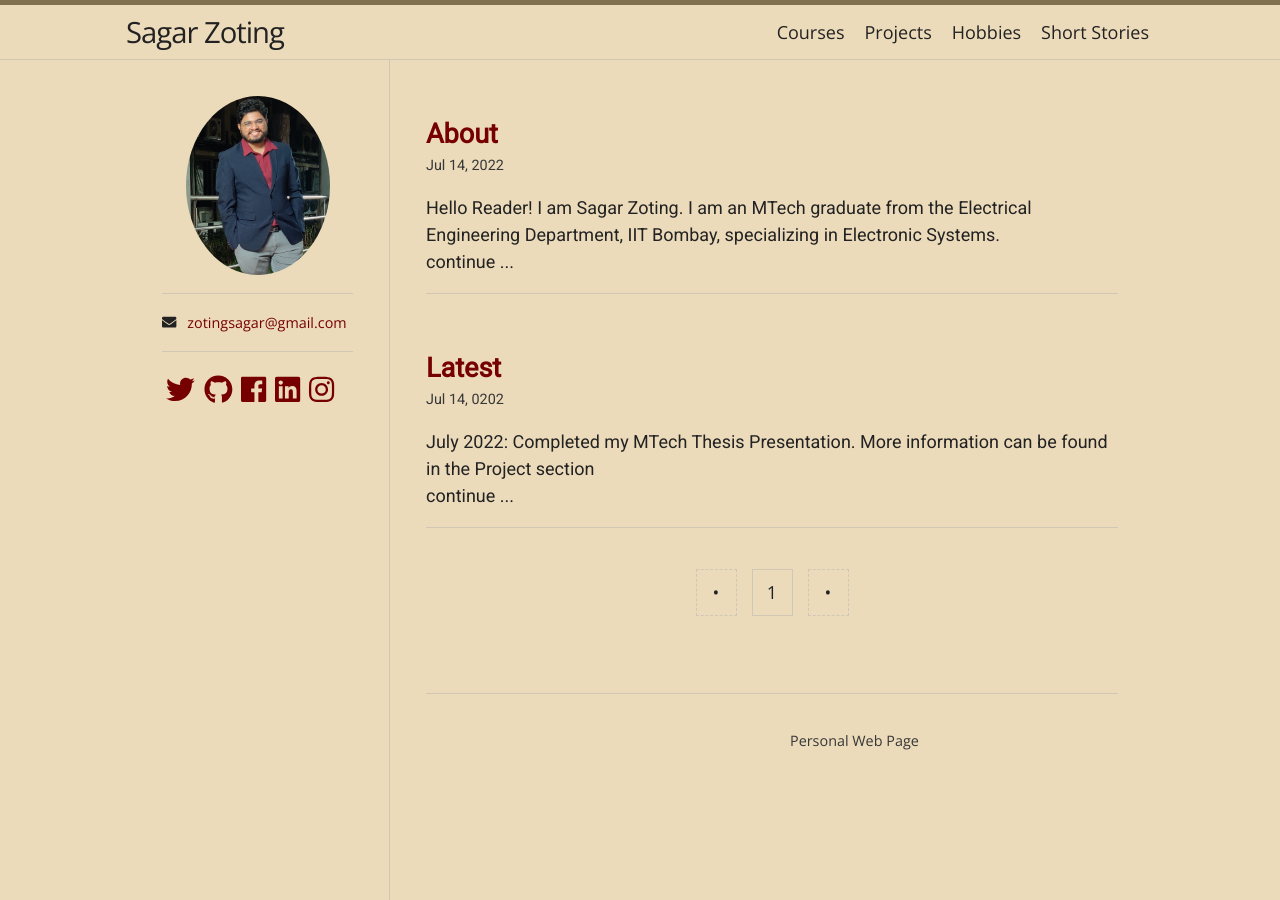
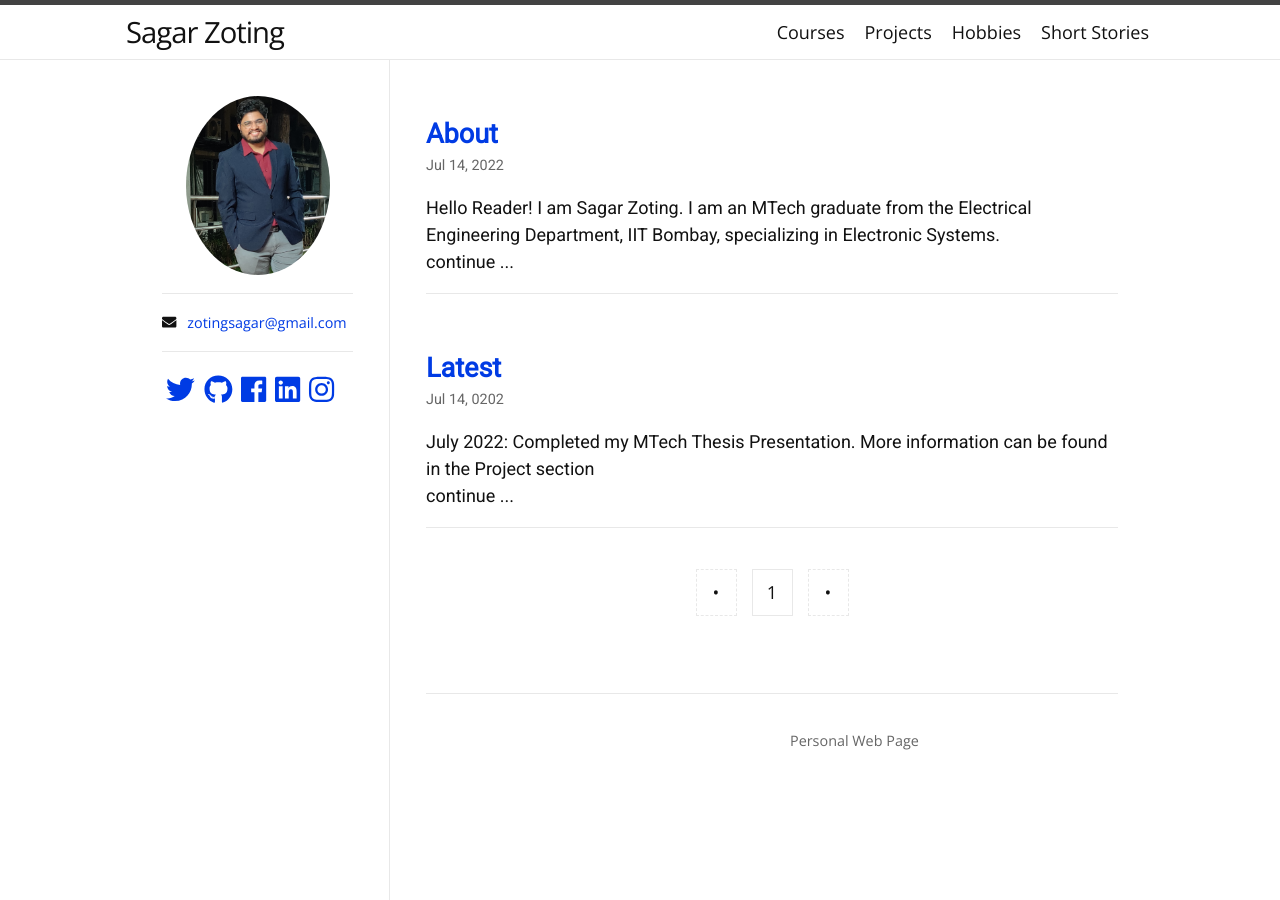
Before and after one commit to zotingsagar/zotingsagar.github.io, a Jekyll site: the page built from index.html, in a window 1280 px wide. Built offline with Jekyll 4.4.1, drawn with Linux system fonts in a browser that asks for light colours; nearby versions of some CDN libraries; some web fonts are replaced; the list of posts is cut into pages by our own code.

Commit message:
Update _config.yml

```diff
--- a/_config.yml
+++ b/_config.yml
@@ -20,7 +20,7 @@ remote_theme: ngzhio/jekyll-theme-hamilton
 # disqus:
 # Jekyll
 # ======
-skin: sunrise
+skin: daylight
 subscribe: false
 
 exclude:
```
